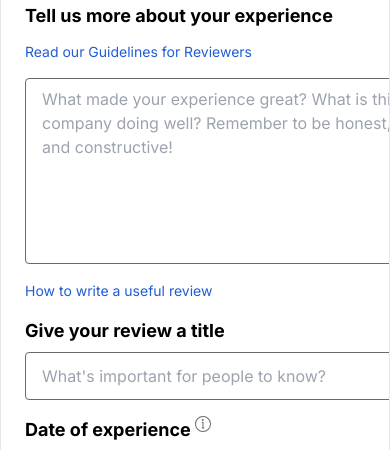
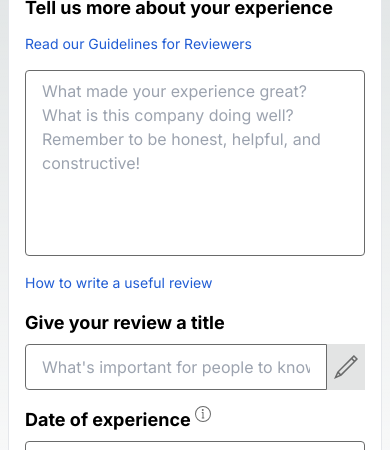
Before and after one commit to hirondelledemer/trust-pilot, a Next.js app: page / in a window 390 px wide. Both pictures are taken after a click on the radio button "1 star: Bad". Shown: the part 299-749 px from the top of the page. Built offline with nearby package versions, Linux system fonts and the light colour scheme.

Commit message:
fix-mobile-view

```diff
--- a/src/app/components/Form/Form.tsx
+++ b/src/app/components/Form/Form.tsx
@@ -26,7 +26,7 @@ const Form: FC<FormProps> = ({ onSubmit }) => {
 
   return (
     <div className="flex justify-center">
-      <div className="bg-white border w-screen md:w-[510px] overflow-hidden mt-[16px] p-[24px] rounded-[8px]">
+      <div className="bg-white border w-screen md:w-[510px] overflow-hidden mt-[16px] p-[16px] md:p-[24px] rounded-[8px] mx-2">
         <form autoComplete="off" noValidate onSubmit={handleSubmit(onSubmit)}>
           <div className="flex flex-col">
             <label className="text-[18px] font-bold mb-[8px]">
@@ -51,14 +51,14 @@ const Form: FC<FormProps> = ({ onSubmit }) => {
               >
                 Read our Guidelines for Reviewers
               </Link>
-              <div className="relative w-[460px]">
+              <div>
                 <textarea
                   placeholder="What made your experience great? What is this company doing well? Remember to be honest, helpful, and constructive!"
                   rows={7}
                   aria-invalid="false"
                   aria-describedby="review-text-helper-text"
                   aria-label="content"
-                  className="relative border block text-[16px] h-[186px] resize-none w-[460px] px-[16px] py-[8px] rounded-[4px] border-solid border-[rgb(105,106,106)]"
+                  className="relative border block text-[16px] h-[186px] resize-none w-full px-[16px] py-[8px] rounded-[4px] border-solid border-[rgb(105,106,106)]"
                   {...register('content', { required: true, minLength: 10 })}
                 />
                 {errors.content && (
@@ -79,18 +79,17 @@ const Form: FC<FormProps> = ({ onSubmit }) => {
             <FormSection>
               <label
                 htmlFor="review-title"
-                className="text-[18px] font-bold block mb-[8px]"
+                className="text-[18px] font-bold mb-[8px]"
               >
                 Give your review a title
               </label>
-              <div className="relative w-[460px] h-[48px]">
-                <div className="relative flex w-[460px]">
+              <div className="flex">
                 <input
                   placeholder="What's important for people to know?"
                   type="text"
                   aria-invalid="false"
                   aria-describedby="review-title-helper-text"
-                    className="text-[16px] border block w-[416.766px] h-[48px] px-[16px] py-[10px] rounded-[4px_0px_0px_4px] border-solid border-[rgb(105,106,106)]"
+                  className="text-[16px] border w-full px-[16px] py-[10px] rounded-[4px_0px_0px_4px] border-solid border-[rgb(105,106,106)]"
                   {...register('title', { required: true, minLength: 4 })}
                 />
                 <div
@@ -113,7 +112,7 @@ const Form: FC<FormProps> = ({ onSubmit }) => {
                   </svg>
                 </div>
               </div>
-              </div>
+
               {errors.title && (
                 <Error>Your title must be at least 4 characters.</Error>
               )}
@@ -161,7 +160,7 @@ const Form: FC<FormProps> = ({ onSubmit }) => {
                   <input
                     type="date"
                     placeholder="mm/dd/yyyy"
-                    className="text-[14px] border flex w-[460px] appearance-none h-[44px] relative px-[16px] py-[10px] rounded-[4px] border-solid border-[rgb(105,106,106)]"
+                    className="text-[14px] border flex w-full appearance-none h-[44px] relative px-[16px] py-[10px] rounded-[4px] border-solid border-[rgb(105,106,106)]"
                     {...register('date', { required: true })}
                   />
                   {errors.date && (
```
Lines whose indentation alone changed are shown as unchanged.
